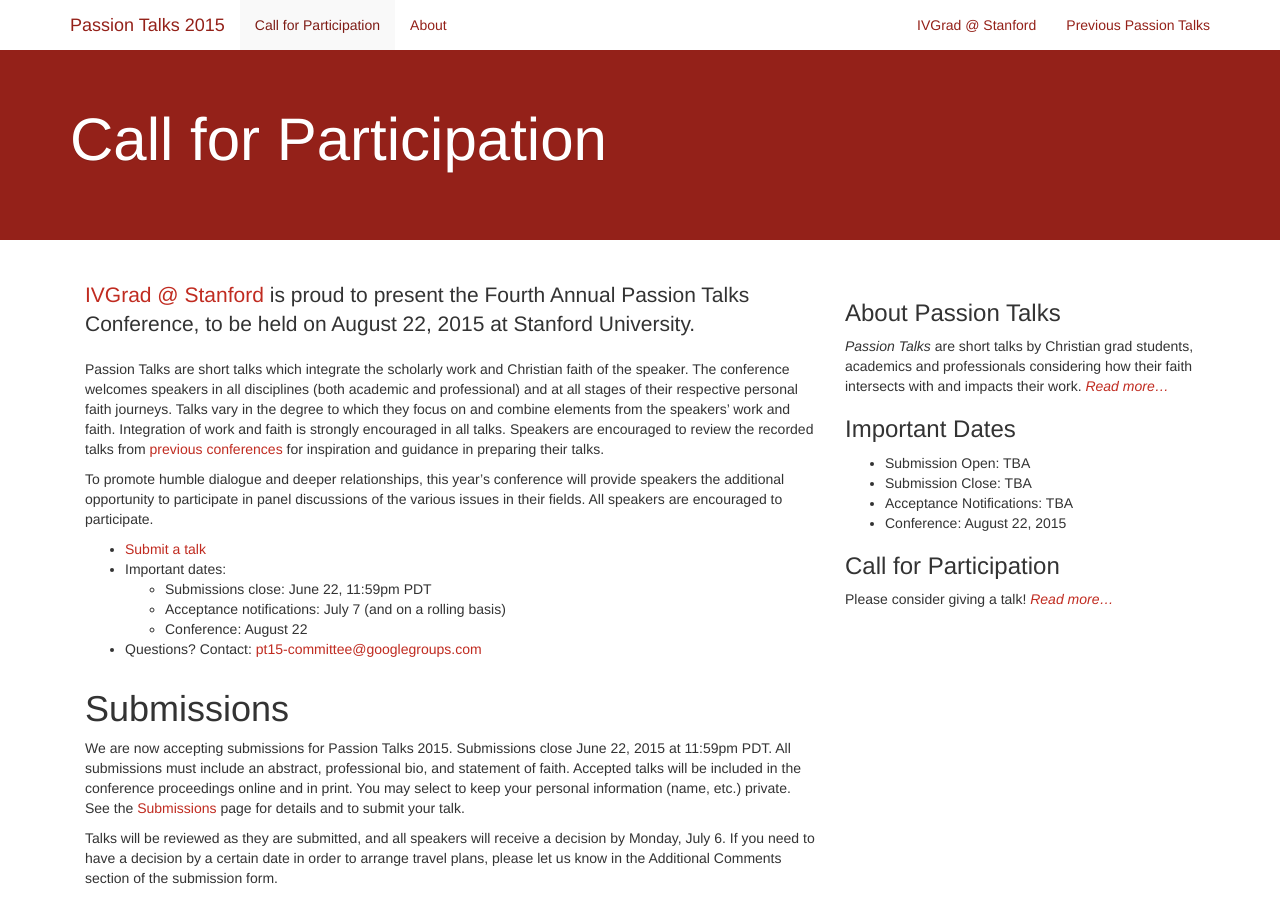
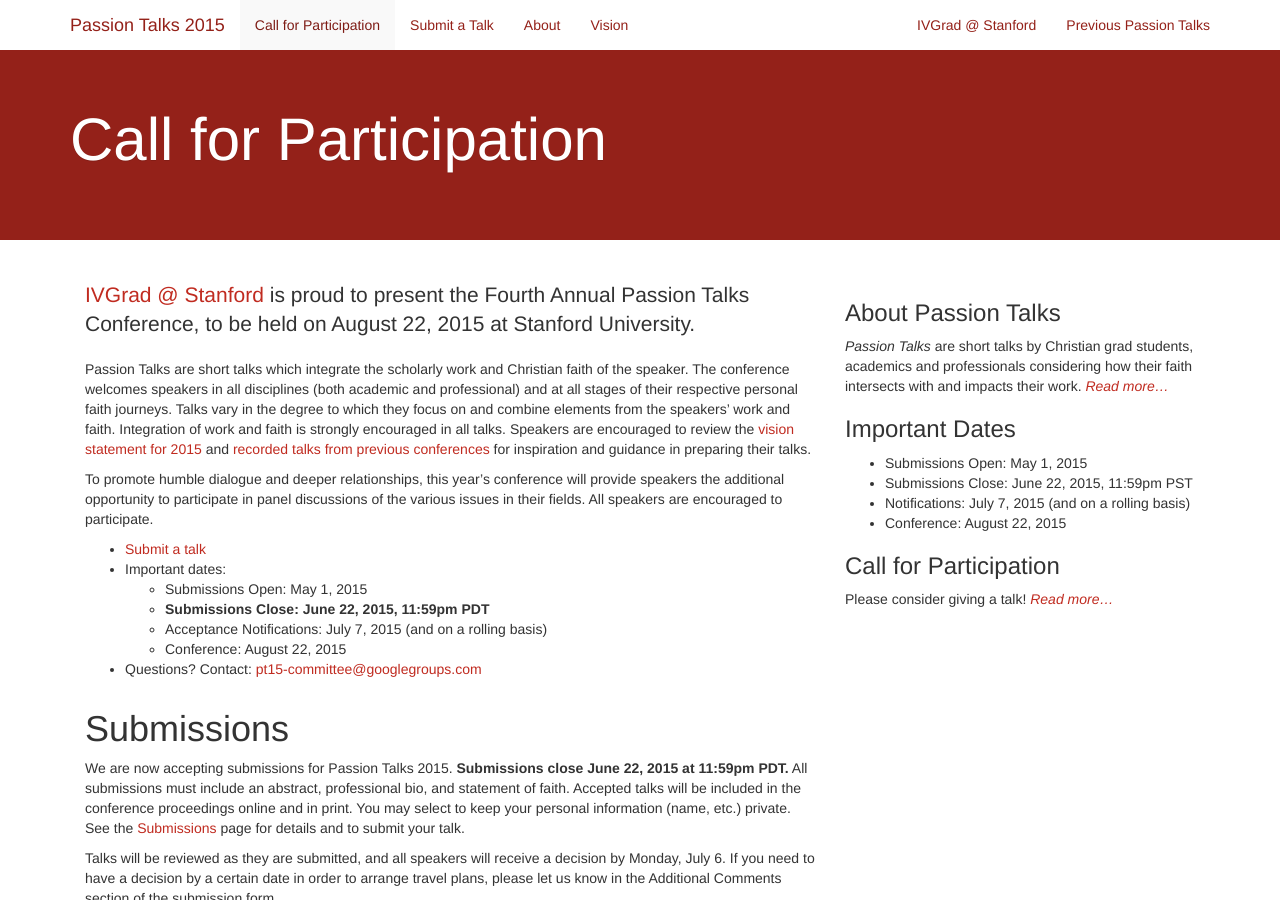
Before and after one commit to passiontalks/pt15, a Jekyll site: the page built from call.md, in a window 1280 px wide and 900 px high. Built offline with Jekyll 4.4.1, drawn with Linux system fonts in a browser that asks for light colours; nearby versions of some CDN libraries; some of the changed text lies outside the part shown.

Commit message:
Update call, sidebar, navbar.

```diff
--- a/_config.yml
+++ b/_config.yml
@@ -15,6 +15,8 @@
 navigation:
   - label: Call for Participation
     url: "/call"
+  - label: Submit a Talk
+    url: "/submit"
 #  - label: Register
 #    url: "/"
 #  - label: Schedule
@@ -23,6 +25,8 @@
 #    url: "/"
   - label: About
     url: "/about"
+  - label: Vision
+    url: "/vision"
 
 # Content configuration defaults:
 defaults:
--- a/_includes/sidebar.html
+++ b/_includes/sidebar.html
@@ -10,9 +10,9 @@
 <h3>Important Dates</h3>
 
 <ul>
-<li>Submission Open: TBA</li>
-<li>Submission Close: TBA</li>
-<li>Acceptance Notifications: TBA</li>
+<li>Submissions Open: May 1, 2015</li>
+<li>Submissions Close: June 22, 2015, 11:59pm PST</li>
+<li>Notifications: July 7, 2015 (and on a rolling basis)</li>
 <li>Conference: August 22, 2015</li>
 </ul>
 
--- a/call.md
+++ b/call.md
@@ -15,9 +15,10 @@
 their respective personal faith journeys. Talks vary in the degree to
 which they focus on and combine elements from the speakers' work and
 faith. Integration of work and faith is strongly encouraged in all
-talks. Speakers are encouraged to review the recorded talks from
-<a href="{{ site.baseurl }}/previous">previous conferences</a> for
-inspiration and guidance in preparing their talks.
+talks. Speakers are encouraged to review the
+<a href="{{ site.baseurl }}/vision">vision statement for 2015</a> and
+<a href="{{ site.baseurl }}/previous">recorded talks from previous
+conferences</a> for inspiration and guidance in preparing their talks.
 
 To promote humble dialogue and deeper relationships, this year's
 conference will provide speakers the additional opportunity to
@@ -26,15 +27,16 @@
 
   * <a href="{{ site.baseurl }}/submit">Submit a talk</a>
   * Important dates:
-      * Submissions close: June 22, 11:59pm PDT
-      * Acceptance notifications: July 7 (and on a rolling basis)
-      * Conference: August 22
+      * Submissions Open: May 1, 2015
+      * **Submissions Close: June 22, 2015, 11:59pm PDT**
+      * Acceptance Notifications: July 7, 2015 (and on a rolling basis)
+      * Conference: August 22, 2015
   * Questions? Contact: <pt15-committee@googlegroups.com>
 
 # Submissions
 
-We are now accepting submissions for Passion Talks 2015. Submissions
-close June 22, 2015 at 11:59pm PDT. All submissions must include an
+We are now accepting submissions for Passion Talks 2015. **Submissions
+close June 22, 2015 at 11:59pm PDT.** All submissions must include an
 abstract, professional bio, and statement of faith. Accepted talks
 will be included in the conference proceedings online and in
 print. You may select to keep your personal information (name, etc.)
@@ -97,10 +99,10 @@
 
 ## Timeline
 
-  * June 22, 11:59pm PDT --- Submissions deadline
-  * July 7 --- All speakers have received decisions
-  * August 8 --- Practice talks sessions held at Stanford and UC Berkeley
-  * August 22 --- Conference
+  * June 22, 2015, 11:59pm PDT --- Submissions deadline
+  * July 7, 2015 --- All speakers have received decisions
+  * August 8, 2015 --- Practice talks sessions held at Stanford and UC Berkeley
+  * August 22, 2015x --- Conference
 
 ## Questions
 
```
Also changed, not shown: submit.md (+1 -1 lines).
